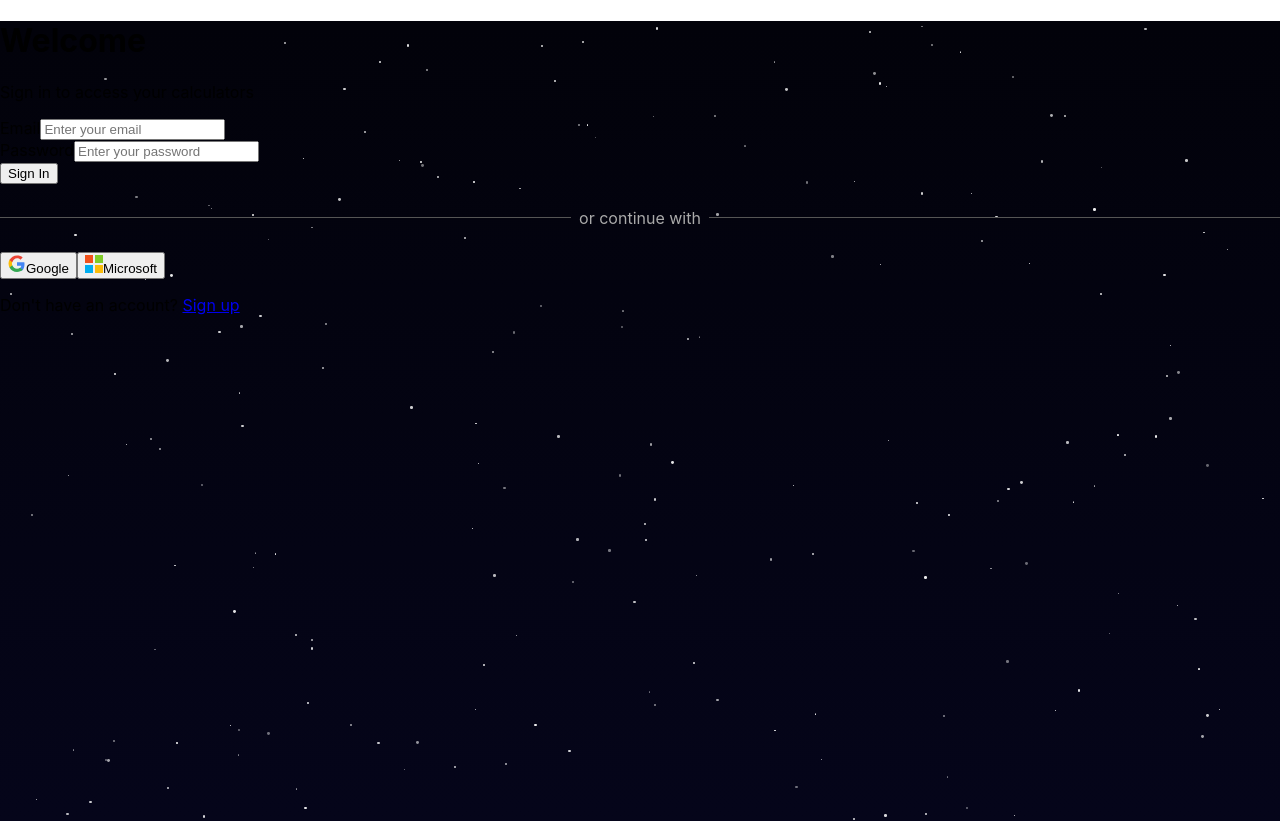
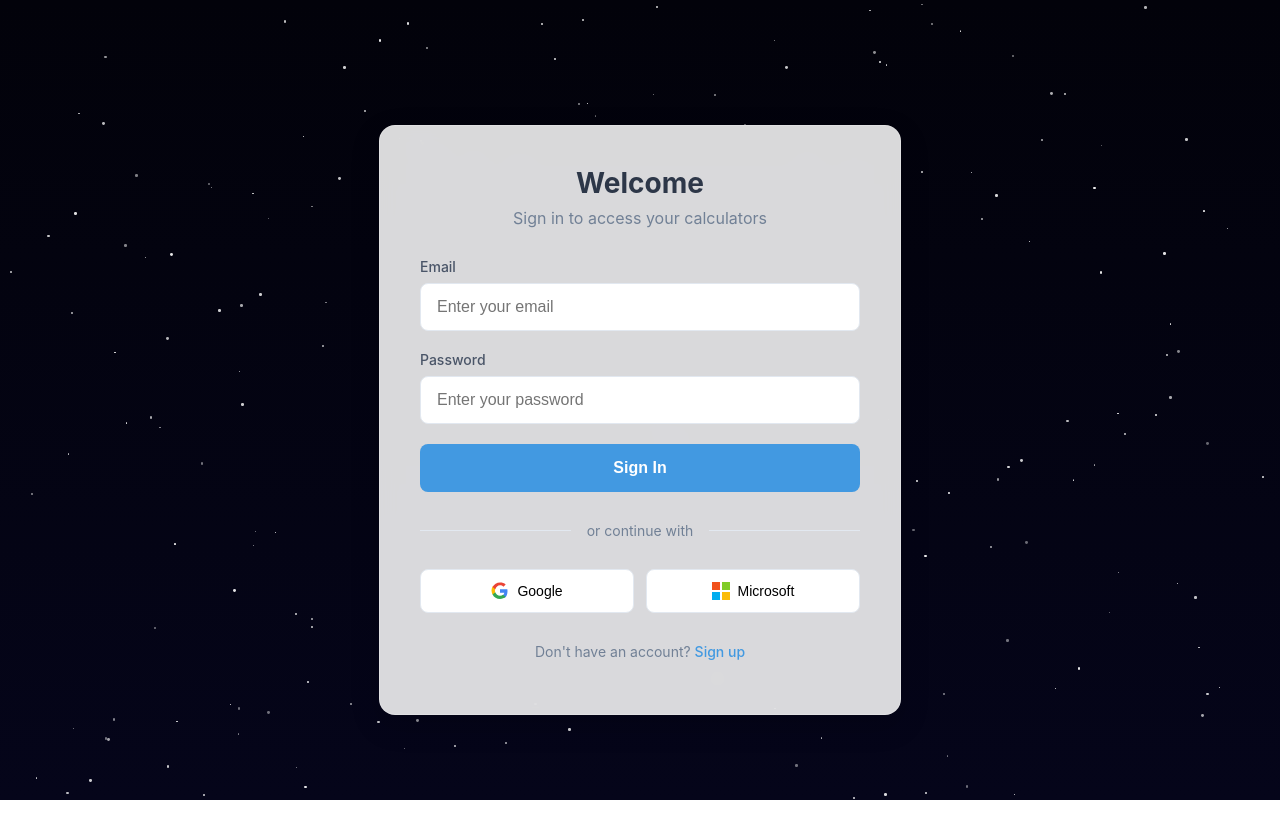
Before and after one commit to UnkowwnPhysics/Calculator, a React (Vite) app: page / in a window 1280 px wide. Before the commit the page ends 800 px from the top, so only its background shows below. Built offline with nearby package versions, Linux system fonts and the light colour scheme.

Commit message:
Update LoginBox.css

```diff
--- a/src/assets/components/LoginBox.css
+++ b/src/assets/components/LoginBox.css
@@ -1,107 +1,193 @@
-.login-page {
+.login-container {
   display: flex;
   justify-content: center;
   align-items: center;
   min-height: 100vh;
-  background: radial-gradient(circle, #0b0c24, #1a1b36);
-  font-family: 'Segoe UI', sans-serif;
+  padding: 20px;
 }
 
-.login-card {
-  background: #2c2c2e;
-  padding: 3rem;
-  border-radius: 12px;
-  box-shadow: 0 8px 25px rgba(0,0,0,0.5);
-  width: 380px;
-  text-align: center;
-  color: #fff;
+.login-box {
+  background: rgba(255, 255, 255, 0.85);
+  backdrop-filter: blur(10px);
+  border-radius: 16px;
+  padding: 40px;
+  width: 100%;
+  max-width: 440px;
+  box-shadow: 0 10px 30px rgba(0, 0, 0, 0.15);
+  border: 1px solid rgba(255, 255, 255, 0.2);
 }
 
-.login-card h2 {
-  margin-bottom: 1.5rem;
-  font-size: 2rem;
+.login-header {
+  text-align: center;
+  margin-bottom: 30px;
 }
 
-.login-card input {
-  width: 100%;
-  padding: 0.75rem;
-  margin-bottom: 1rem;
-  border-radius: 8px;
-  border: none;
-  outline: none;
-  font-size: 1rem;
+.login-header h1 {
+  font-size: 28px;
+  font-weight: 700;
+  color: #2D3748;
+  margin: 0 0 8px 0;
 }
 
-.login-card input:focus {
-  box-shadow: 0 0 0 2px #4a90e2;
+.login-header p {
+  color: #718096;
+  margin: 0;
+  font-size: 16px;
 }
 
-.error {
-  color: #ff6b6b;
-  margin-bottom: 1rem;
-  font-weight: 500;
+.login-form {
+  margin-bottom: 30px;
 }
 
-.login-btn {
-  width: 100%;
-  padding: 0.75rem;
-  border-radius: 8px;
-  border: none;
-  background-color: #4a90e2;
-  color: #fff;
-  font-size: 1rem;
-  cursor: pointer;
-  transition: background 0.3s;
+.input-group {
+  margin-bottom: 20px;
 }
 
-.login-btn:hover {
-  background-color: #3578c0;
+.input-group label {
+  display: block;
+  font-size: 14px;
+  font-weight: 500;
+  color: #4A5568;
+  margin-bottom: 8px;
+}
+
+.input-group input {
+  width: 100%;
+  padding: 14px 16px;
+  border: 1px solid #E2E8F0;
+  border-radius: 8px;
+  font-size: 16px;
+  transition: all 0.2s;
+  box-sizing: border-box;
+}
+
+.input-group input:focus {
+  outline: none;
+  border-color: #4299E1;
+  box-shadow: 0 0 0 3px rgba(66, 153, 225, 0.15);
+}
+
+.login-button {
+  width: 100%;
+  padding: 14px;
+  background: #4299E1;
+  color: white;
+  border: none;
+  border-radius: 8px;
+  font-size: 16px;
+  font-weight: 600;
+  cursor: pointer;
+  transition: all 0.2s;
+  display: flex;
+  justify-content: center;
+  align-items: center;
+  height: 48px;
+}
+
+.login-button:hover:not(:disabled) {
+  background: #3182CE;
+}
+
+.login-button:disabled {
+  opacity: 0.7;
+  cursor: not-allowed;
+}
+
+.login-button.loading {
+  background: #3182CE;
+}
+
+.spinner {
+  width: 20px;
+  height: 20px;
+  border: 2px solid rgba(255, 255, 255, 0.3);
+  border-radius: 50%;
+  border-top-color: white;
+  animation: spin 1s ease-in-out infinite;
+}
+
+@keyframes spin {
+  to { transform: rotate(360deg); }
+}
+
+.error-message {
+  background: #FED7D7;
+  color: #C53030;
+  padding: 12px 16px;
+  border-radius: 8px;
+  margin-bottom: 20px;
+  font-size: 14px;
 }
 
 .divider {
   display: flex;
   align-items: center;
-  text-align: center;
-  margin: 1.5rem 0;
-  color: #aaa;
+  margin: 30px 0;
+  color: #718096;
 }
 
 .divider::before,
 .divider::after {
-  content: '';
+  content: "";
   flex: 1;
-  height: 1px;
-  background: #555;
+  border-bottom: 1px solid #E2E8F0;
 }
 
 .divider span {
-  margin: 0 0.5rem;
+  padding: 0 16px;
+  font-size: 14px;
 }
 
-.social-buttons button {
-  width: 100%;
-  padding: 0.75rem;
-  margin-bottom: 0.75rem;
+.social-login {
+  display: grid;
+  grid-template-columns: 1fr 1fr;
+  gap: 12px;
+  margin-bottom: 30px;
+}
+
+.social-button {
+  display: flex;
+  align-items: center;
+  justify-content: center;
+  gap: 8px;
+  padding: 12px;
+  border: 1px solid #E2E8F0;
   border-radius: 8px;
-  border: none;
+  background: white;
+  font-size: 14px;
+  font-weight: 500;
   cursor: pointer;
+  transition: all 0.2s;
+}
+
+.social-button:hover {
+  background: #F7FAFC;
+  border-color: #CBD5E0;
+}
+
+.login-footer {
+  text-align: center;
+  color: #718096;
+  font-size: 14px;
+}
+
+.login-footer a {
+  color: #4299E1;
+  text-decoration: none;
   font-weight: 500;
 }
 
-.google-btn {
-  background-color: #fff;
-  color: #444;
+.login-footer a:hover {
+  text-decoration: underline;
 }
 
-.google-btn:hover {
-  background-color: #e6e6e6;
+/* Responsividade */
+@media (max-width: 480px) {
+  .login-box {
+    padding: 24px;
+  }
+
+  .social-login {
+    grid-template-columns: 1fr;
+  }
 }
-
-.microsoft-btn {
-  background-color: #0078d4;
-  color: #fff;
-}
-
-.microsoft-btn:hover {
-  background-color: #005a9e;
-}
```
